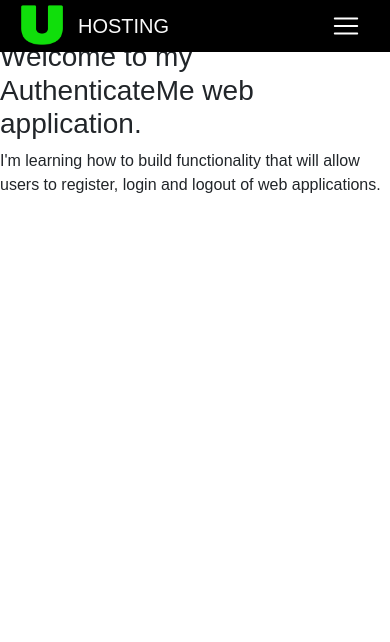
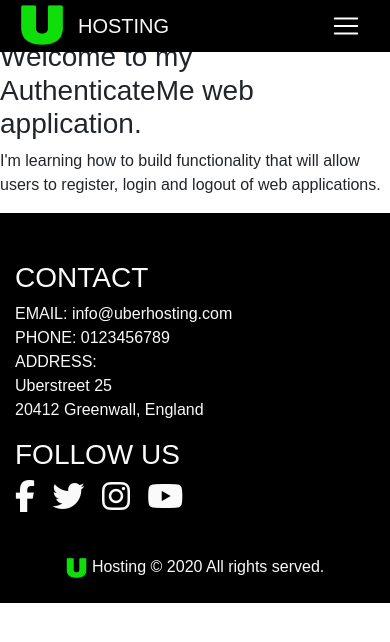
Before and after one commit to Albastraoz/uberhosting, a Django app: template templates/index.html in a window 390 px wide. Shown: the top 642 px of the page. Run offline with Django 3.2, Linux system fonts and the light colour scheme; the template is opened without the code that fills it, so the values that code supplies are empty; some libraries are stand-ins or nearby versions.

Commit message:
Version 1.09 - Added footer and bottom image for homepage also further improved responsiveness.

```diff
--- a/static/css/styles.css
+++ b/static/css/styles.css
@@ -9,14 +9,6 @@
 
 .background-grey {
     background-color: #DADADA;
-}
-
-footer {
-    margin-top: 40px;
-    padding-top: 20px;
-    padding-bottom: 20px;
-    border-top: 1px solid #ededed;
-    color: #A9A9A9;
 }
 
 /* NAVBAR */
@@ -92,11 +84,48 @@
     height: 30px;
 }
 
+/* FOOTER */
+.footer-settings {
+    background-color: #000000;
+    color: #fafafa;
+
+}
+
+.footer-paragraph {
+    margin-bottom: 0px;
+}
+
+.footer-link {
+    color: #fafafa;
+}
+
+.footer-link:hover {
+    color: #10DE0C;
+    text-decoration: none;
+}
+
+.footer-logo {
+    max-height: 20px;
+    display: inline-block;
+}
+
+.social-media li a i {
+    padding-right: 5px;
+    color: #fafafa;
+    transition: color 0.35s ease-in-out;
+    -moz-transition: color 0.35s ease-in-out;
+    -webkit-transition: color 0.35s ease-in-out;
+    -o-transition: color 0.35s ease-in-out;
+}
+
+.social-media li a i:hover {
+    color: #10DE0C;
+}
+
 /* OTHER STYLING */
 .intro-image {
     width: 100%;
     height: auto;
-
 }
 
 .intro-image-div {
@@ -104,8 +133,21 @@
     overflow: hidden;
 }
 
+.home-image {
+    width: 100%;
+    height: auto;
+}
+
+.home-image-div {
+    max-height: 500px;
+    overflow: hidden;
+}
+
+
 .fa-plus {
     color: #10DE0C;
+    padding-left: 20px;
+    padding-right: 20px;
 }
 
 .package-header {
--- a/templates/base.html
+++ b/templates/base.html
@@ -57,7 +57,64 @@
     {% block content %}
     {% endblock %}
 
-
+    <!--FOOTER-->
+    <footer class="container-fluid pr-0 pl-0">
+        <div class="row footer-settings justify-content-md-center pt-5 pb-2">
+            <!--NAVIGATIONAL SITEMAP-->
+            <div class="col-12 col-md-2 d-none d-lg-block pb-3">
+                <h3>SITEMAP</h3>
+                <ul>
+                    <li><a href="{% url 'index' %}" class="footer-link">Home</a></li>
+                    <li><a href="{% url 'packages' %}" class="footer-link">Packages</a></li>
+                    <li><a href="/" class="footer-link">About us</a></li>
+                    <li><a href="/" class="footer-link">Contact</a></li>
+                </ul>
+            </div>
+            <!--CONTACT INFORMATION-->
+            <div class="col-12 col-md-6 col-lg-4 pb-3">
+                <h3>CONTACT</h3>
+                <p class="footer-paragraph">EMAIL: info@uberhosting.com</p>
+                <p class="footer-paragraph">PHONE: 0123456789</p>
+                <p class="footer-paragraph">ADDRESS:</p>
+                <p class="footer-paragraph">Uberstreet 25</p>
+                <p class="footer-paragraph">20412 Greenwall, England</p>
+            </div>
+            <!--LINKS TO ALL SOCIAL MEDIA PAGES-->
+            <div class="col-12 col-md-4 col-lg-3 pb-3 footer-section">
+                <h3>FOLLOW US</h3>
+                <ul class="list-inline social-media">
+                    <li class="list-inline-item">
+                        <a href="https://www.facebook.com/robin.kaal" target="_blank">
+                            <i class="fab fa-facebook-f fa-2x" aria-hidden="true"></i>
+                            <span class="sr-only">Facebook</span>
+                        </a>
+                    </li>
+                    <li class="list-inline-item">
+                        <a href="https://twitter.com/robin_kaal" target="_blank">
+                            <i class="fab fa-twitter fa-2x" aria-hidden="true"></i>
+                            <span class="sr-only">Twitter</span>
+                        </a>
+                    </li>
+                    <li class="list-inline-item">
+                        <a href="https://www.instagram.com/robinkaal/" target="_blank">
+                            <i class="fab fa-instagram fa-2x" aria-hidden="true"></i>
+                            <span class="sr-only">Instagram</span>
+                        </a>
+                    </li>
+                    <li class="list-inline-item">
+                        <a href="https://www.youtube.com/channel/UCeQJ67pI4WkGi-ZA0eelhfg?view_as=subscriber"
+                            target="_blank">
+                            <i class="fab fa-youtube fa-2x" aria-hidden="true"></i>
+                            <span class="sr-only">Youtube</span>
+                        </a>
+                    </li>
+                </ul>
+            </div>
+            <div class="col-12 pt-2">
+                <p class="text-center"><a href="{% url 'index' %}"><img src="/static/images/logo.png" class="footer-logo" alt="Logo website and link to homepage"></a> Hosting © 2020 All rights served.</p>
+            </div>
+        </div>
+    </footer>
 
     <!--HERE I IMPORTED BOOTSTRAPS JAVASCRIPT SOURCE: https://getbootstrap.com/docs/4.3/getting-started/download/-->
     <script src="https://code.jquery.com/jquery-3.3.1.slim.min.js"
```
Also changed, not shown: templates/index.html (+25 -7 lines), 1 other file.
